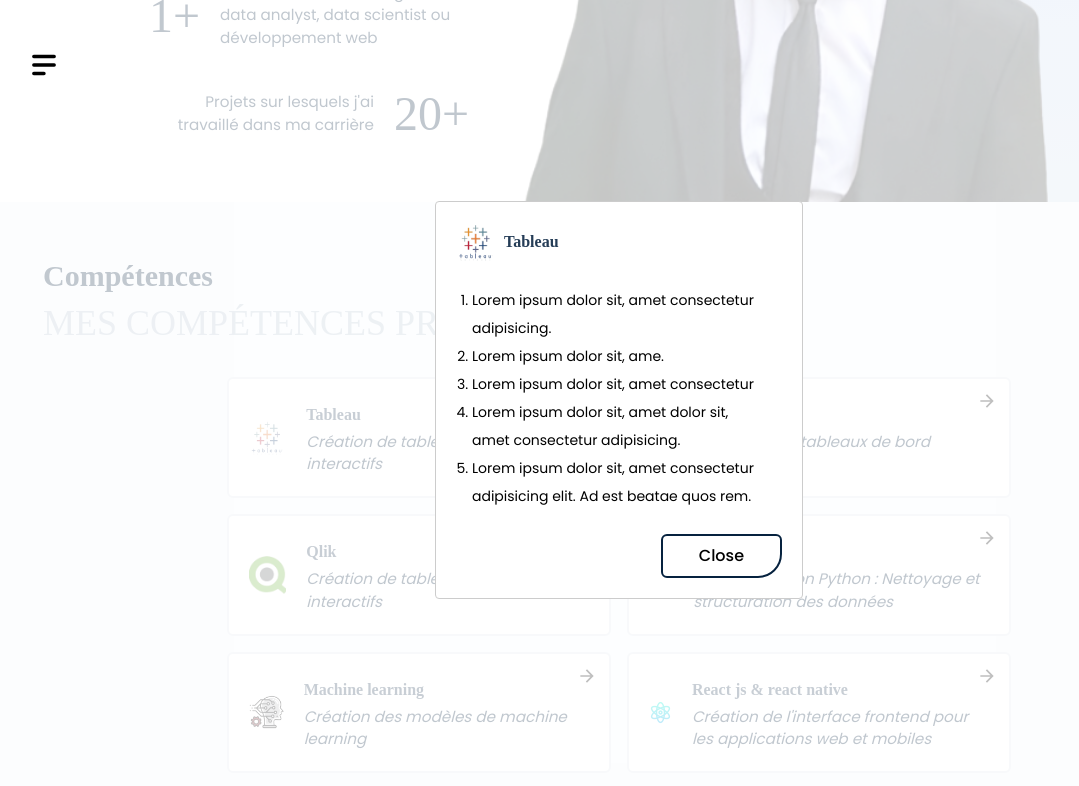
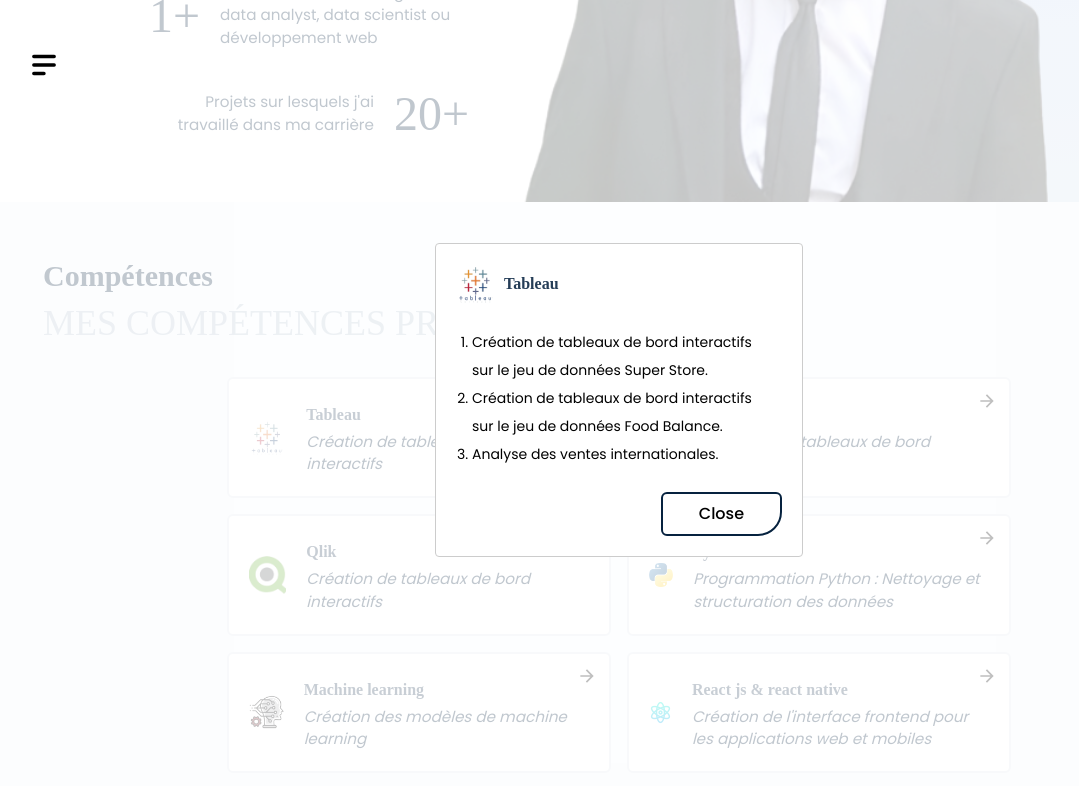
Before and after one commit to BoukharAbdo/Profolio, a React (Vite) app: page / in a window 1280 px wide. Both pictures are taken after a click on the element 608 px from the left and 998 px from the top of the page. Shown: the part 598-1384 px from the top of the page, without its empty margins (21-1100 px from the left). Built offline with nearby package versions, Linux system fonts and the light colour scheme; a web font is replaced by a local one.

Commit message:
version final

```diff
--- a/src/Content.js
+++ b/src/Content.js
@@ -30,9 +30,6 @@
 import avatar2 from "./assets/images/Testimonials/client1.png";
 import avatar3 from "./assets/images/Testimonials/client3.png";
 import avatar4 from "./assets/images/Testimonials/avatar4.png";
-
-import Hireme_person from "./assets/images/Hireme/person.png";
-import Hireme_person2 from "./assets/images/Hireme/person2.png";
 
 // import icons from react-icons
 import { GrMail } from "react-icons/gr";
@@ -94,52 +91,62 @@
         name: "Tableau",
         para: "Création de tableaux de bord interactifs",
         logo: tableau,
+        projectsList: ["Création de tableaux de bord interactifs sur le jeu de données Super Store.", "Création de tableaux de bord interactifs sur le jeu de données Food Balance.", "Analyse des ventes internationales."]
       },
 
       {
         name: "Power BI",
         para: "Création de tableaux de bord interactifs",
         logo: bi,
+        projectsList: ["Création de tableaux de bord interactifs sur le jeu de données Super Store.", "Création de tableaux de bord interactifs sur le jeu de données Food Balance.", "Analyse des ventes internationales." ]
       },
       {
         name: "Qlik",
         para: "Création de tableaux de bord interactifs",
         logo: Qlik,
+        projectsList: ["Création de tableaux de bord interactifs sur le jeu de données Super Store.", "Création de tableaux de bord interactifs sur le jeu de données Food Balance.", "Analyse des ventes internationales." ]
       },
       {
         name: "Python",
         para: "Programmation Python : Nettoyage et structuration des données",
         logo: python,
+        projectsList: ["Explorer toutes les notions de programmation Python en relation avec la science des données et le Big Data, ainsi que le développement web", "Nettoyage des données ", "Collecte des données avec le web scraping", "Visualisation des données avec des bibliothèques Python telles que Dash et Streamlit", "Analyse prédictive." ]
       },
       {
         name: "Machine learning ",
         para: "Création des modèles de machine learning",
         logo: ML,
+        projectsList: ["Voir l'apprentissage supervisé (régression, classification)", "Voir l'apprentissage non supervisé (clustering, réduction de dimensions)."]
       },
       {
         name: "React js & react native",
         para: "Création de l'interface frontend pour les applications web et mobiles",
         logo: reactjs,
+        projectsList: ["Création de ce portfolio.", "Création d'une application web et mobile pour la gestion de la classification des déchets." ,"Création d'une application de contrôle d'accès basée sur l'IoT."]
       },
       {
-        name: "java EE ",
+        name: "Java EE & Spring boot",
         para: "Création du backend des applications",
         logo: javaee,
+        projectsList: ["Création d'une application web ecommerce pour la gestion des ventes et achats de pièces et accessoires automobiles avec Java EE.", "Création d'une application ecommerce pour la vente de téléphones portables avec Java EE." ,"Création d'un site web pour la gestion des salles de sport avec Spring Boot.","Création d'une application ecommerce pour la vente de bougies avec Spring Boot."]
       },
       {
         name: "Framework Django",
         para: "Création du backend des applications",
         logo: django,
+        projectsList: ["Création d'un site web pour la prédiction des salaires basée sur un modèle de régression linéaire déjà entraîné.","Création d'un backend pour une application de classification des déchets avec un frontend (React Native et React.js)."]
       },
       {
         name: "Node js",
         para: "Création du backend des applications",
         logo: nodejs,
+        projectsList: ["Création d'un site simple de gestion CRUD pour les étudiants."]
       },
       {
-        name: "Sql & Mongo db",
+        name: "Stockage des données",
         para: "Stockage des données",
         logo: sql,
+        projectsList: ["SQL","MySQL","PostgreSQL","NoSQL (MongoDB)"]
       },
 
 
@@ -152,7 +159,7 @@
     service_content: [
       {
         title: "Developpement Web",
-        para: "Conception et création d'applications web et mobiles avec les nouvelles technologies ",
+        para: "Conception et création d'applications web et mobiles en utilisant les nouvelles technologies, ainsi que les services web.",
         logo: services_logo1,
       },
       {
--- a/src/components/Skills.jsx
+++ b/src/components/Skills.jsx
@@ -48,17 +48,10 @@
         </div>
         <br />
         <ul className="list-decimal px-4 font-Poppins sm:text-sm text-xs !leading-7">
-          <li>Lorem ipsum dolor sit, amet consectetur adipisicing.</li>
-          <li>Lorem ipsum dolor sit, ame.</li>
-          <li>Lorem ipsum dolor sit, amet consectetur</li>
-          <li>
-            Lorem ipsum dolor sit, amet dolor sit, amet consectetur adipisicing.
-          </li>
-          <li>
-            Lorem ipsum dolor sit, amet consectetur adipisicing elit. Ad est
-            beatae quos rem.
-          </li>
-        </ul>
+    {selectSkill?.projectsList.map((project, index) => (
+      <li key={index}>{project}</li>
+    ))}
+  </ul>
         <br />
         <div className="flex justify-end">
           <button onClick={closeModal} className="btn">
```
